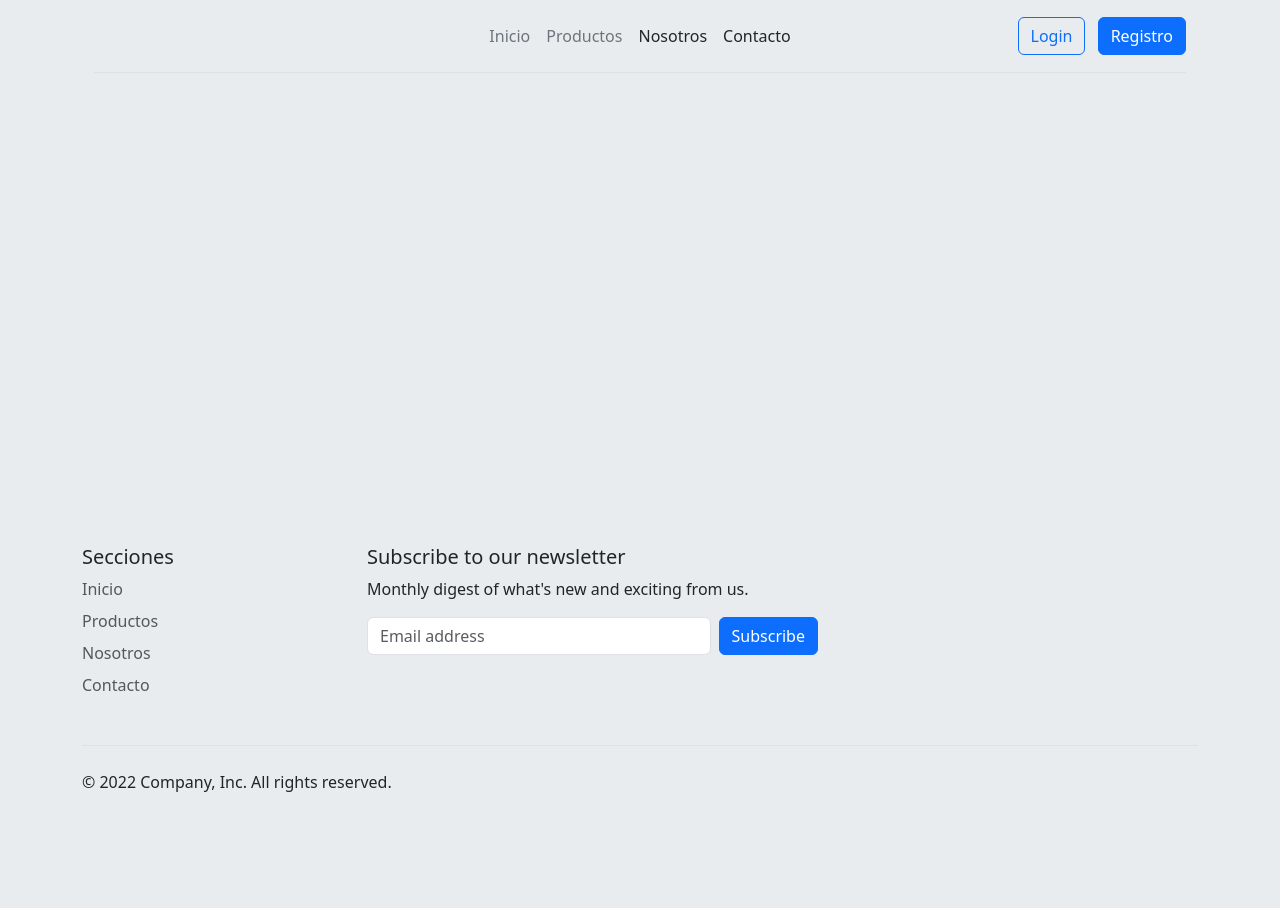
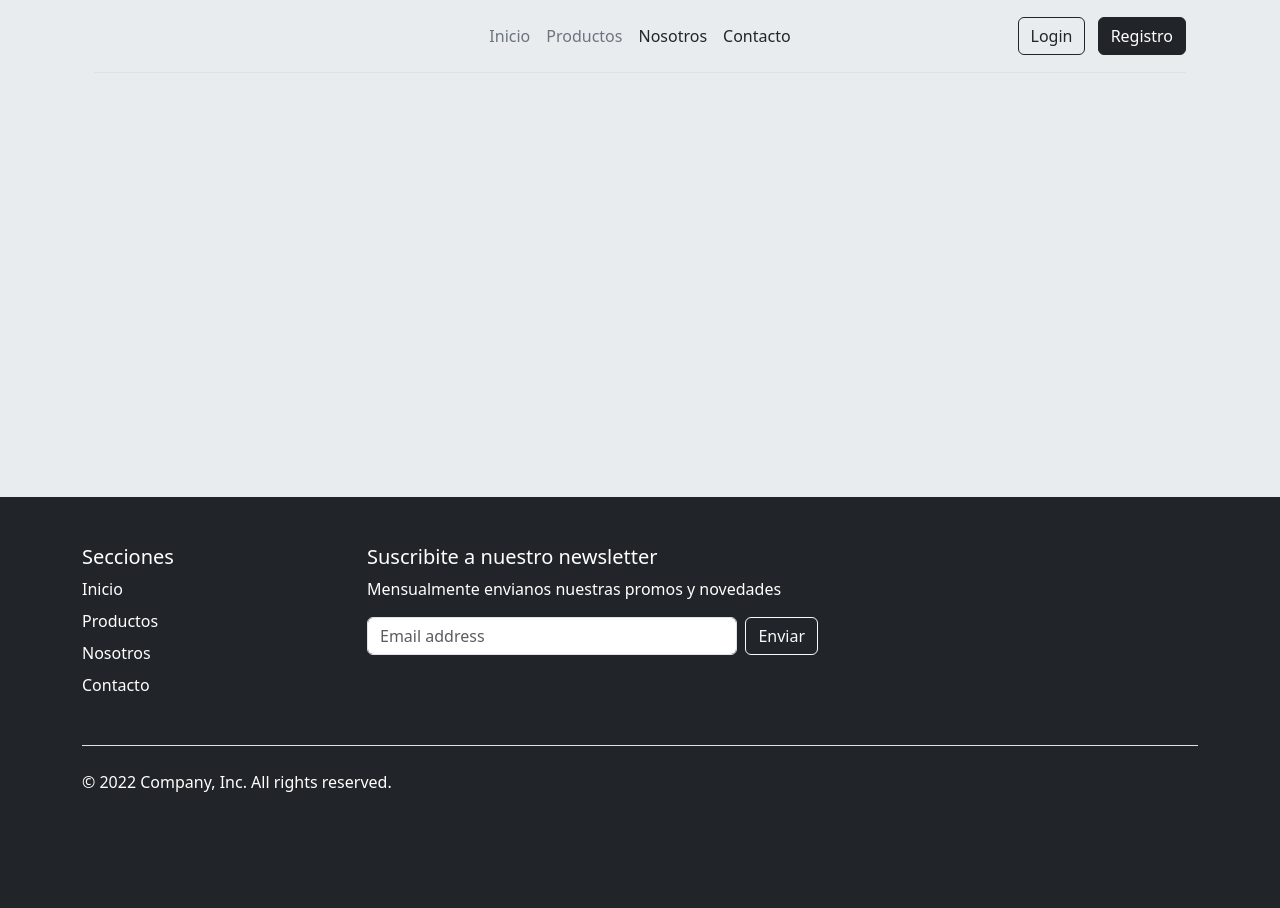
Before and after one commit to elrodri3165/TareaMVC-PHP, a PHP site: page / in a window 1280 px wide. Run offline with PHP 8.4, Linux system fonts and the light colour scheme; some libraries are stand-ins or nearby versions.

Commit message:
create ajaxProductos

```diff
--- a/controladores/Controlador.php
+++ b/controladores/Controlador.php
@@ -150,4 +150,10 @@ class Controlador{
         $resultado = usuarioModelo::ValidarEmail($email);
         return $resultado;
     }
+
+    public static function BuscarProductos(){
+        require_once '../modelos/productoModelo.php';
+        $resultado = productoModelo::BuscarProductos();
+        return $resultado;
+    }
 }
--- a/vistas/html_basica.php
+++ b/vistas/html_basica.php
@@ -25,7 +25,7 @@
     <title>Proyecto MVC - PHP</title>
 </head>
 
-<body class="bg-body-secondary">
+<body class="bg-body-secondary" id="body">
     <header>
         <div class="container">
             <div class="container">
@@ -45,8 +45,8 @@
                     </ul>
 
                     <div class="col-md-3 text-end">
-                        <button type="button" class="btn btn-outline-primary me-2" data-bs-toggle="modal" data-bs-target="#modallogin">Login</button>
-                        <button type="button" class="btn btn-primary" data-bs-toggle="modal" data-bs-target="#modalregistro">
+                        <button type="button" class="btn btn-outline-dark me-2" data-bs-toggle="modal" data-bs-target="#modallogin">Login</button>
+                        <button type="button" class="btn btn-dark" data-bs-toggle="modal" data-bs-target="#modalregistro">
                             Registro
                         </button>
                     </div>
@@ -61,7 +61,7 @@
     <div class="modal fade" id="modalregistro" tabindex="-1" aria-labelledby="exampleModalLabel" aria-hidden="true">
         <div class="modal-dialog">
             <div class="modal-content">
-                <div class="modal-header bg-primary">
+                <div class="modal-header bg-dark text-white">
                     <h1 class="modal-title fs-5" id="exampleModalLabel">Registro</h1>
                     <button type="button" class="btn-close" data-bs-dismiss="modal" aria-label="Close"></button>
                 </div>
@@ -83,7 +83,7 @@
                             <input type="password" name="password" class="form-control rounded-3" id="password" placeholder="Password" required>
                             <label for="password">Password</label>
                         </div>
-                        <button class="w-100 mb-2 btn btn-lg rounded-3 btn-primary" type="submit">Crear usuario</button>
+                        <button class="w-100 mb-2 btn btn-lg rounded-3 btn-dark" type="submit">Crear usuario</button>
 
 
                     </form>
@@ -99,7 +99,7 @@
     <div class="modal fade" id="modallogin" tabindex="-1" aria-labelledby="exampleModalLabel" aria-hidden="true">
         <div class="modal-dialog">
             <div class="modal-content">
-                <div class="modal-header bg-primary">
+                <div class="modal-header bg-dark text-white">
                     <h1 class="modal-title fs-5" id="exampleModalLabel">Login</h1>
                     <button type="button" class="btn-close" data-bs-dismiss="modal" aria-label="Close"></button>
                 </div>
@@ -113,7 +113,7 @@
                             <input type="password" name="login_password" class="form-control rounded-3" id="login_password" placeholder="Password" required>
                             <label for="login_password">Password</label>
                         </div>
-                        <button class="w-100 mb-2 btn btn-lg rounded-3 btn-primary" type="submit">Login</button>
+                        <button class="w-100 mb-2 btn btn-lg rounded-3 btn-dark" type="submit">Login</button>
 
                     </form>
                 </div>
@@ -126,17 +126,17 @@
 
 
 
-    <footer>
+    <footer class="bg-dark text-white">
         <div class="container">
             <footer class="py-5">
                 <div class="row">
                     <div class="col-6 col-md-2 mb-3">
                         <h5>Secciones</h5>
                         <ul class="nav flex-column">
-                            <li class="nav-item mb-2"><a href="index.php?ruta=inicio" class="nav-link p-0 text-muted">Inicio</a></li>
-                            <li class="nav-item mb-2"><a href="index.php?ruta=productos" class="nav-link p-0 text-muted">Productos</a></li>
-                            <li class="nav-item mb-2"><a href="index.php?ruta=nosotros" class="nav-link p-0 text-muted">Nosotros</a></li>
-                            <li class="nav-item mb-2"><a href="index.php?ruta=contacto" class="nav-link p-0 text-muted">Contacto</a></li>
+                            <li class="nav-item mb-2"><a href="index.php?ruta=inicio" class="nav-link p-0 text-white">Inicio</a></li>
+                            <li class="nav-item mb-2"><a href="index.php?ruta=productos" class="nav-link p-0 text-white">Productos</a></li>
+                            <li class="nav-item mb-2"><a href="index.php?ruta=nosotros" class="nav-link p-0 text-white">Nosotros</a></li>
+                            <li class="nav-item mb-2"><a href="index.php?ruta=contacto" class="nav-link p-0 text-white">Contacto</a></li>
                         </ul>
                     </div>
 
@@ -144,12 +144,12 @@
 
                     <div class="col-md-5 offset-md-1 mb-3">
                         <form>
-                            <h5>Subscribe to our newsletter</h5>
-                            <p>Monthly digest of what's new and exciting from us.</p>
+                            <h5>Suscribite a nuestro newsletter</h5>
+                            <p>Mensualmente envianos nuestras promos y novedades</p>
                             <div class="d-flex flex-column flex-sm-row w-100 gap-2">
-                                <label for="newsletter1" class="visually-hidden">Email address</label>
+                                <label for="newsletter1" class="visually-hidden">Email</label>
                                 <input id="newsletter1" type="text" class="form-control" placeholder="Email address">
-                                <button class="btn btn-primary" type="button">Subscribe</button>
+                                <button class="btn btn-outline-light" type="button">Enviar</button>
                             </div>
                         </form>
                     </div>
```
Also changed, not shown: ajax/ajaxProductos.php (added, +15 -0 lines), vistas/productos.php (+61 -0 lines).
